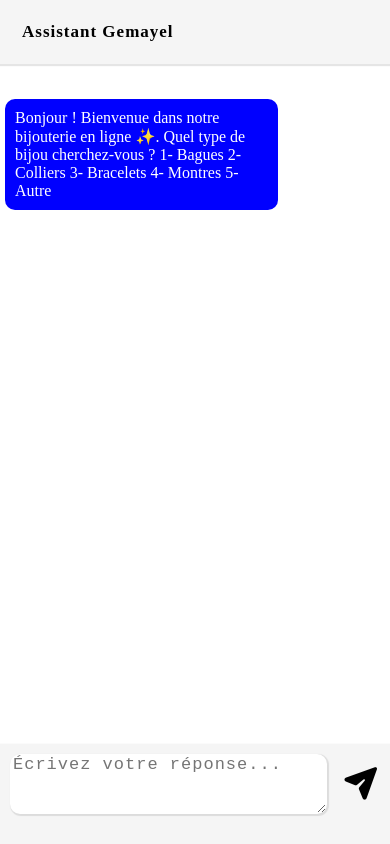
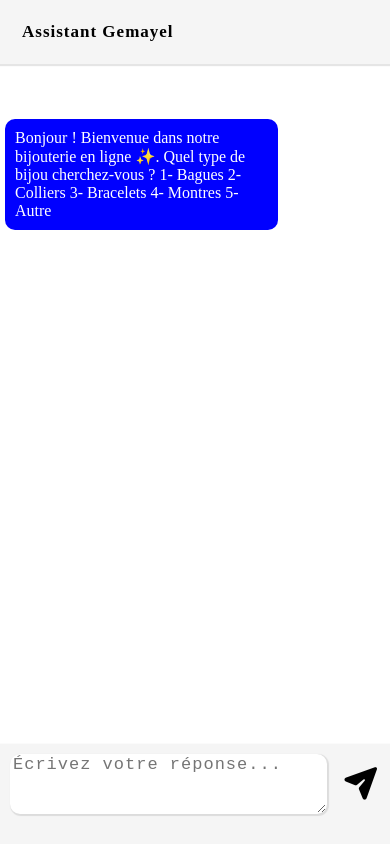
Before and after one commit to oumardjibrilla/chatbot, a plain HTML site: page index.html in a window 390 px wide. Drawn offline with Linux system fonts and the light colour scheme.

Commit message:
Modifier la marge supérieure de la zone de contenu du message pour améliorer l'affichage

```diff
--- a/index.css
+++ b/index.css
@@ -61,9 +61,8 @@
 
     .contenue-message{
         flex: 1;
-        height: auto;
         width: 100%;
-        margin-top: 30px;
+        margin-top: 50px;
         padding-bottom: 150px;
         overflow-y: auto;
     }
```
